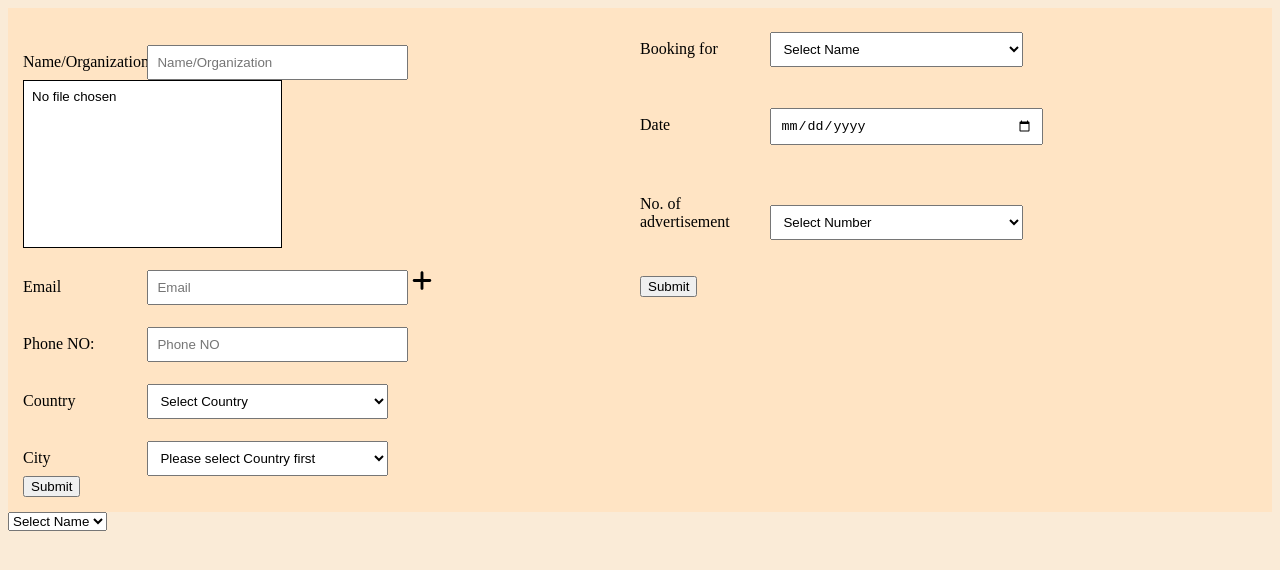
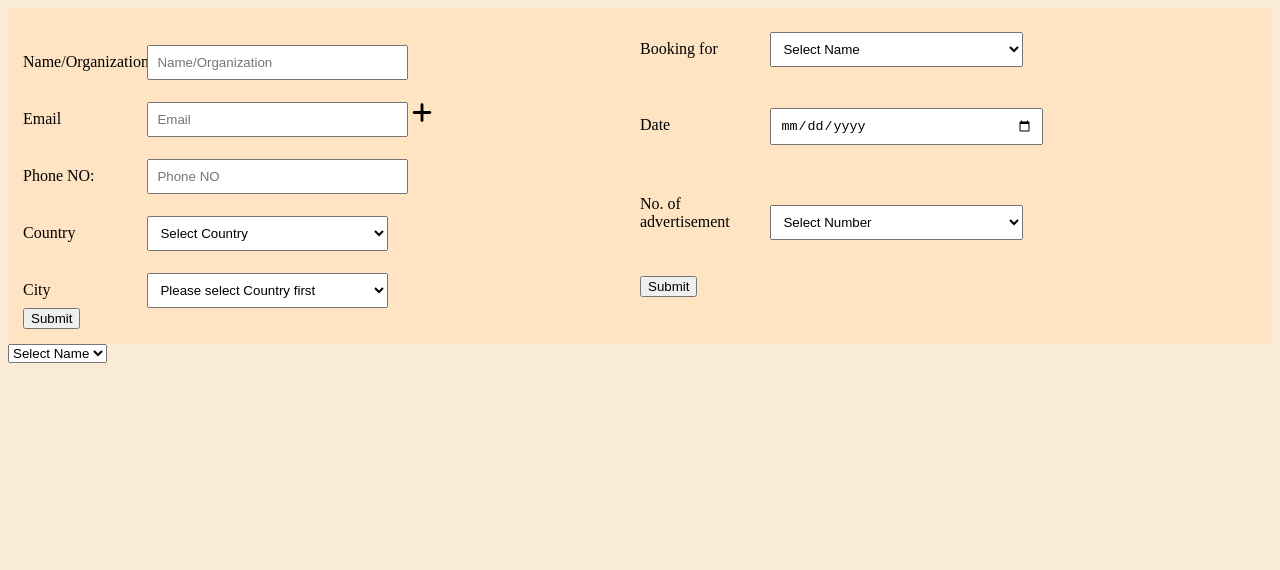
Before and after one commit to anurag-044/jquery-practice, a plain HTML site: page index.html in a window 1280 px wide. Drawn offline with nearby package versions, Linux system fonts and the light colour scheme.

Commit message:
Update index.html

```diff
--- a/index.html
+++ b/index.html
@@ -23,7 +23,7 @@
             <input type="text" id="name" placeholder="Name/Organization">
 
 
-            <input type="file" name="" id="upload" multiple>
+
 
 
             <lable id="name_l"></lable>
```
